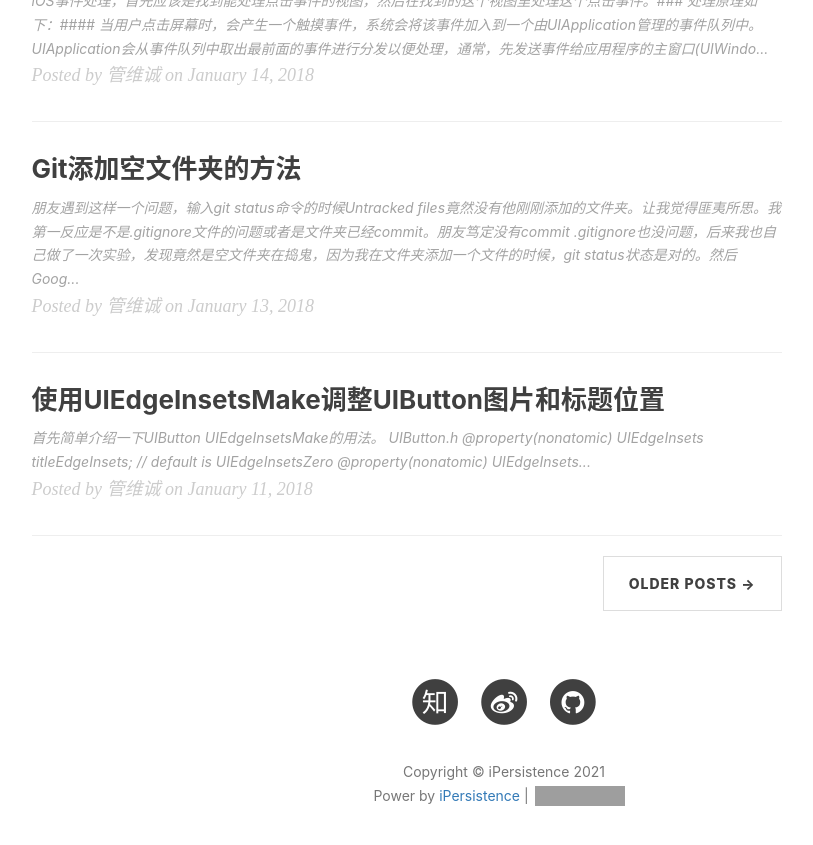
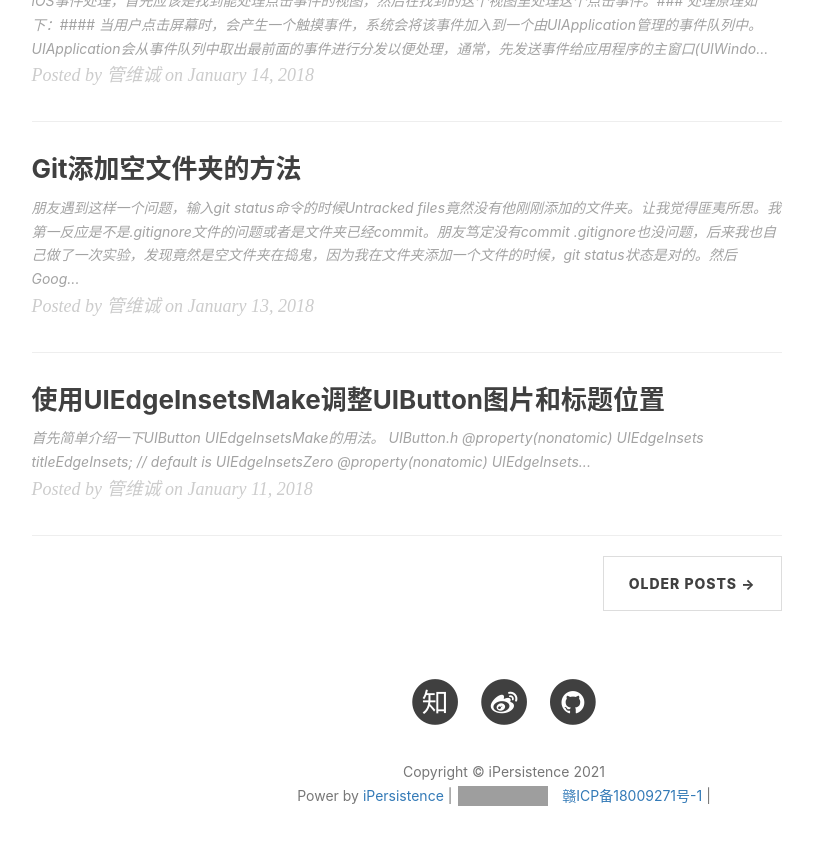
Before and after one commit to we11cheng/we11cheng.github.io, a Jekyll site: the page built from index.html, in a window 1280 px wide and 900 px high, scrolled down 2131 px. Shown: the top 845 px of the window, without its empty margins (136-949 px from the left). Built offline with Jekyll 4.4.1, drawn with Linux system fonts in a browser that asks for light colours; nearby versions of some CDN libraries; the list of posts is cut into pages by our own code; comment, search, counter and statistics services are not loaded; grey boxes are pictures that could not be loaded.

Commit message:
备案号

```diff
--- a/_includes/footer.html
+++ b/_includes/footer.html
@@ -88,6 +88,7 @@
                         frameborder="0" scrolling="0" width="100px" height="20px"
                         src="https://ghbtns.com/github-btn.html?user=we11cheng&repo=we11cheng.github.io&type=star&count=true" >
                     </iframe>
+					<a href="http://ipersistence.top">赣ICP备18009271号-1</a> |
                 </p>
             </div>
         </div>
```
